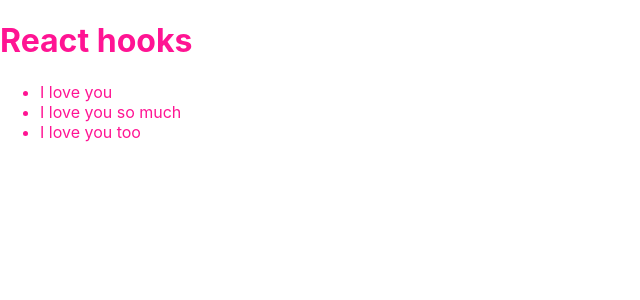
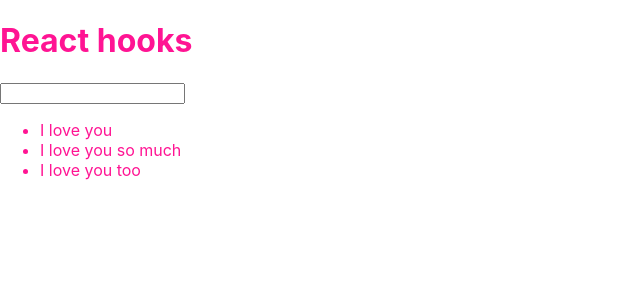
Before and after one commit to hoanghoan1o9/react-hooks-basic, a React (Create React App) app: page / in a window 1280 px wide. Shown: the top 300 px of the page, without its empty margins (0-640 px from the left). Built offline with nearby package versions, Linux system fonts and the light colour scheme.

Commit message:
Todo Form

```diff
--- a/src/App.js
+++ b/src/App.js
@@ -1,6 +1,7 @@
 import React, { useState } from "react";
 import "./App.scss";
 import TodoList from "./Components/TodoList";
+import TodoForm from "./Components/TodoForm";
 
 function App() {
   const [todoList, setTodoList] = useState([
@@ -18,9 +19,24 @@ function App() {
     newTodoList.splice(index, 1);
     setTodoList(newTodoList);
   };
+
+  function handleTodoFormSubmit(formValue) {
+    // thêm một todo mới vào todo hiện tại
+
+    const newTodo = {
+      id: todoList.length + 1,
+      ...formValue, // lấy hết tất cả giá trị có trong formValue
+    };
+    const newTodoList = [...todoList];
+    newTodoList.push(newTodo);
+    setTodoList(newTodoList);
+
+  }
+
   return (
     <div className="app">
       <h1>React hooks</h1>
+      <TodoForm onSubmit={handleTodoFormSubmit} />
       <TodoList todos={todoList} onTodoClick={HandlerTodoClick} />
     </div>
   );
--- /dev/null
+++ b/src/Components/TodoForm/index.jsx
@@ -0,0 +1,45 @@
+import React, { useState } from "react";
+import PropTypes from "prop-types";
+
+TodoForm.propTypes = {
+  onSubmit: PropTypes.func,
+};
+
+TodoForm.defaultProps = {
+  onSubmit: null,
+};
+
+function TodoForm(props) {
+  const { onSubmit } = props;
+  const [value, setValue] = useState("");
+
+  function handlerValueChange(e) {
+    console.log(e.target.value);
+    setValue(e.target.value);
+  }
+
+  function handlerSubmit(e) {
+      // prevent reloading browser
+    e.preventDefault(); // tránh trình duyệt reload lại
+    if(!onSubmit) return;
+
+    const formValue = {
+        title: value,
+    };
+    onSubmit(formValue);
+
+    // reset form sau khi đã submit
+    setValue('')
+  }
+
+  return (
+    <form onSubmit={handlerSubmit}>
+    {/* hàm onSubmit được chạy khi ta nhấn nút submit hoặc nhấn nút enter trên bàn phím  */}
+      <input type="text" value={value} onChange={handlerValueChange} />
+      {/* khi gán giá trị cho value bằng state value nếu muốn thay đổi giá trị trong
+      input ta cần sử dụng hàm onChange để cập nhật lại giá trị cho state */}
+    </form>
+  );
+}
+
+export default TodoForm;
```
